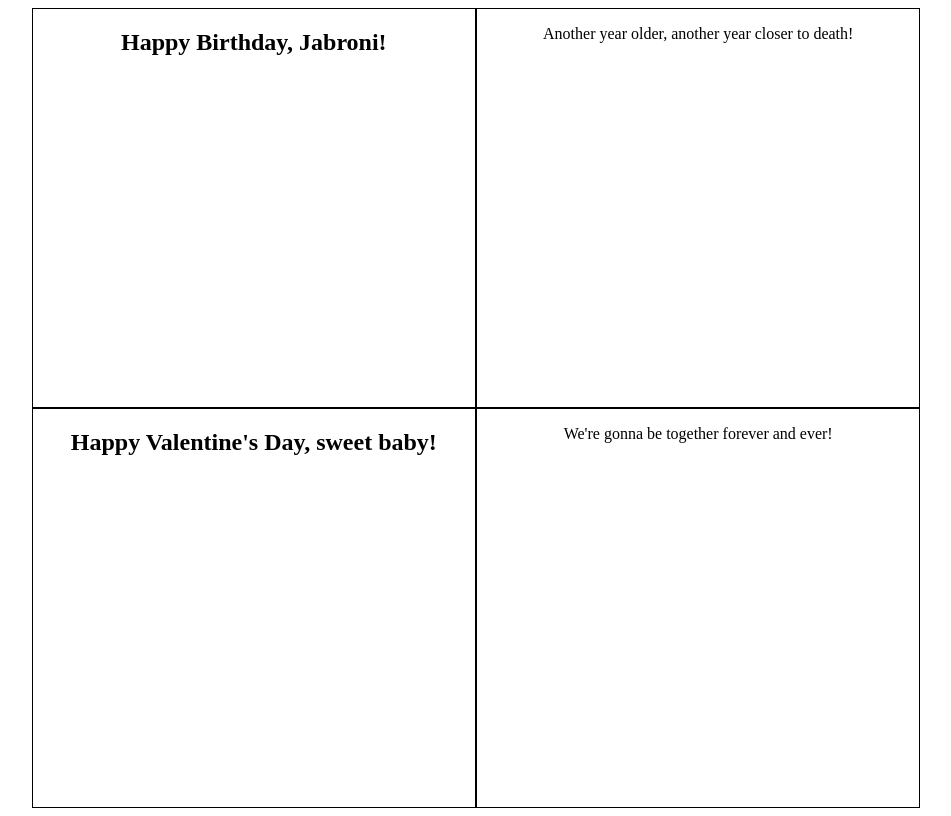
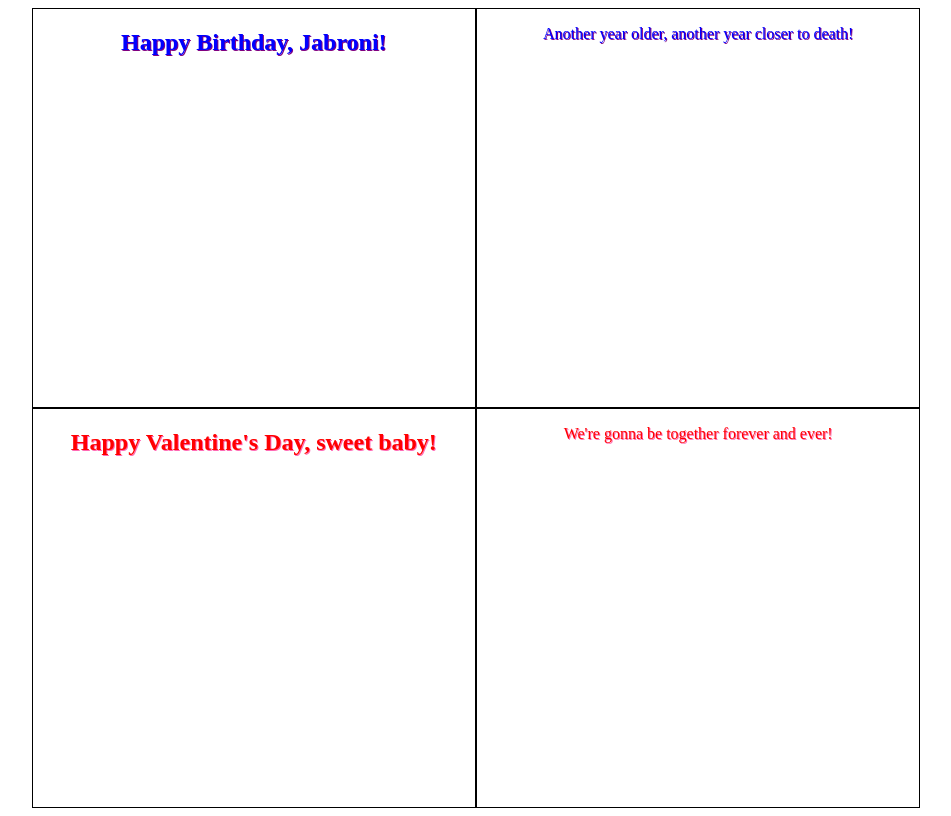
Before and after one commit to joechesney/NSS-Exercises-the-static-web-greeting-card, a plain HTML site: page index.html in a window 1280 px wide. Shown: the whole page, without its empty margins (164-1115 px from the left). Drawn offline with Linux system fonts and the light colour scheme.

Commit message:
program works and prints the cards to the html

```diff
--- a/greeting-card.js
+++ b/greeting-card.js
@@ -16,11 +16,14 @@ const bdayFront = bdayCard.makeFrontMessage("Happy Birthday, Jabroni!");
 const bdayInside = bdayCard.makeInsideMessage("Another year older, another year closer to death!");
 console.log(bdayFront);
 // declare vars for the html divs
-const divFront = document.getElementById("bday-front");
-const divInside = document.getElementById("bday-inside");
+const divBdayFront = document.getElementById("bday-front");
+const divBdayInside = document.getElementById("bday-inside");
+// gives the divs classes for styling
+divBdayFront.setAttribute("class", "bday");
+divBdayInside.setAttribute("class", "bday");
 //assign the messages to the innerhtml of the divs
-divFront.innerHTML = bdayFront;
-divInside.innerHTML = bdayInside;
+divBdayFront.innerHTML = bdayFront;
+divBdayInside.innerHTML = bdayInside;
 
 // Valentine's Day card
 const vdayCard = Object.create(cardMaker);
@@ -30,6 +33,9 @@ console.log(vdayFront);
 // declare vars for the html divs
 const vFront = document.getElementById("vday-front");
 const vInside = document.getElementById("vday-inside");
+// gives the divs classes for styling
+vFront.setAttribute("class", "vday");
+vInside.setAttribute("class", "vday");
 //assign the messages to the innerhtml of the divs
 vFront.innerHTML = vdayFront;
 vInside.innerHTML = vdayInside;
--- a/styles.css
+++ b/styles.css
@@ -15,3 +15,15 @@ div#vday-inside {
     text-align: center;
 
 }
+
+.bday {
+    color: blue;
+    text-shadow: 1px 1px purple;
+}
+
+.vday {
+
+    color: red;
+    text-shadow: 1px 1px hotpink;
+
+}
```
